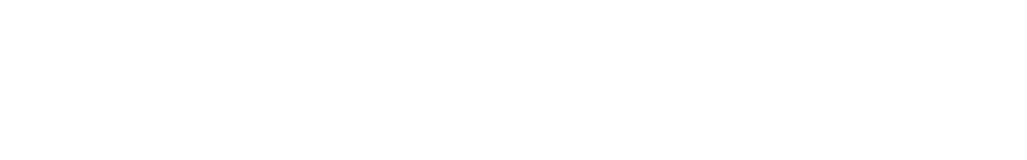
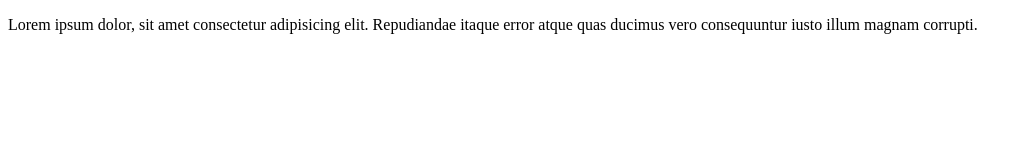
Before and after one commit to RishiRajLimshakre/Aerovia-Frontend, a plain HTML site: page index.html in a window 1280 px wide. Shown: the whole page, without its empty margins (0-1027 px from the left). Drawn offline with Linux system fonts and the light colour scheme.

Commit message:
write a para

```diff
--- a/index.html
+++ b/index.html
@@ -9,5 +9,9 @@
 </head>
 <body>
     <script src="js/app.js" defer></script>
+    <p>Lorem ipsum dolor, sit amet consectetur adipisicing elit.
+         Repudiandae itaque error atque quas ducimus vero consequuntur
+          iusto
+         illum magnam corrupti.</p>
 </body>
 </html>
```
